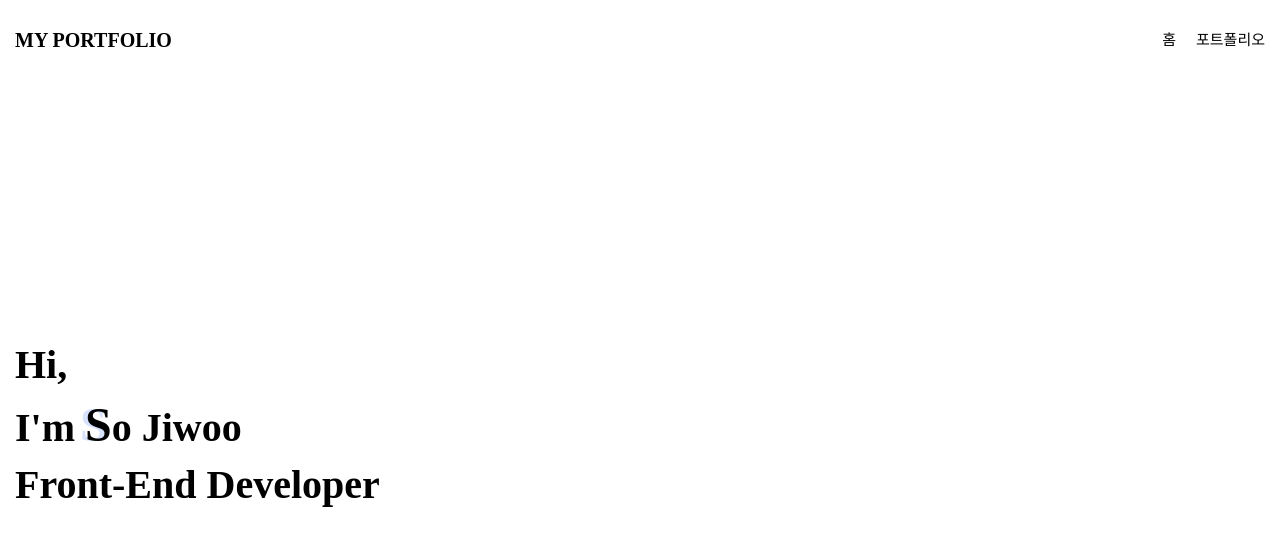
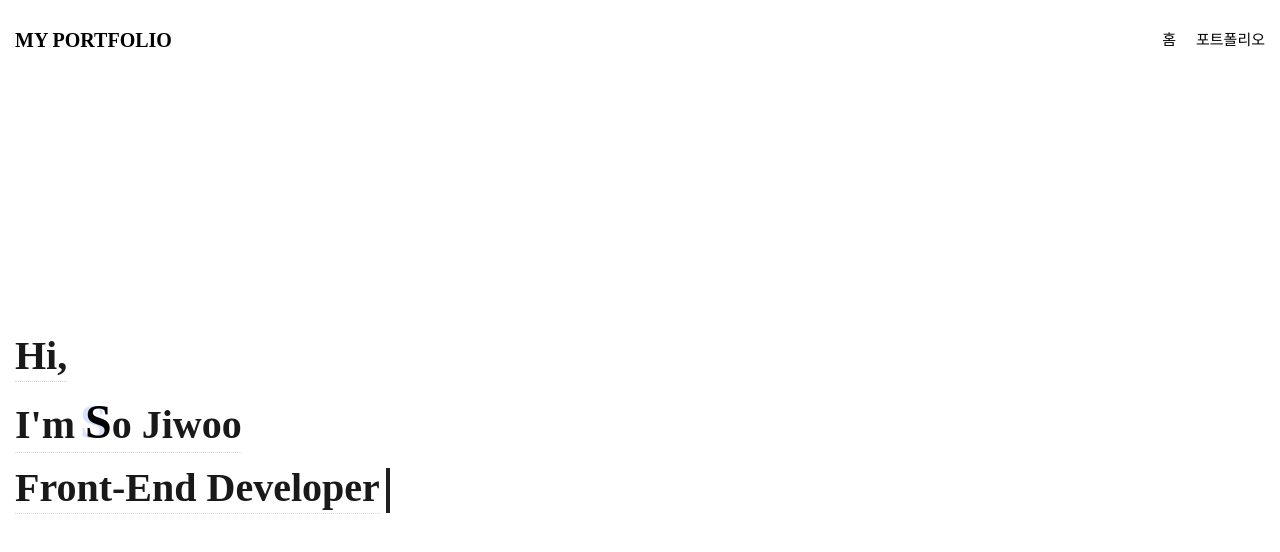
Before and after one commit to jiwooproity/next-portfolio-story, a Next.js app: page / in a window 1280 px wide. Shown: the top 552 px of the page. Built offline with nearby package versions, Linux system fonts and the light colour scheme; a web font is replaced by a local one.

Commit message:
메인화면 - Typing Effect 추가

```diff
--- a/pages/index.tsx
+++ b/pages/index.tsx
@@ -1,19 +1,48 @@
 import Layout from "@/components/layout/Layout";
+import { useEffect, useState } from "react";
 
 export default function Home() {
+  const [text, setText] = useState<string[]>(["", "", "", "", ""]);
+  const [lineIndex, setLineIndex] = useState<number>(0);
+  const typingText: string[] = ["Hi,", "I'm", "S", "o Jiwoo", "Front-End Developer"];
+
+  useEffect(() => {
+    let arrIndex = 0;
+    let textIndex = 0;
+    let nowText = text;
+    let textQueue = typingText;
+
+    const interval = setInterval(() => {
+      if (arrIndex < text.length && textIndex < textQueue[arrIndex].length) {
+        nowText[arrIndex] = nowText[arrIndex] + textQueue[arrIndex][textIndex];
+        textIndex++;
+      } else if (arrIndex < text.length) {
+        textIndex = 0;
+        arrIndex++;
+        setLineIndex(arrIndex);
+      } else {
+        clearInterval(interval);
+      }
+
+      setText([...nowText]);
+    }, 100);
+
+    return () => {
+      clearInterval(interval);
+    };
+  }, []);
+
   return (
     <>
       <Layout center={true}>
         <div className="home_inner-wrapper">
           <div className="home_title-wrapper">
-            <h1 className="home_title">Hi,</h1>
-            <h1 className="home_title">
-              I&apos;m <span className="home_emphasize_title">S</span>o Jiwoo
+            <h1 className={`home_title ${lineIndex === 0 ? "typing" : ""}`}>{text[0]}</h1>
+            <h1 className={`home_title ${lineIndex > 0 && lineIndex < 4 ? "typing" : ""}`}>
+              {text[1]} <span className="home_emphasize_title">{text[2]}</span>
+              {text[3]}
             </h1>
-            <h1 className="home_title">Front-End Developer</h1>
-            {/* <button className="home_portfolio_button" onClick={onGoPortfolio}>
-              PORTFOLIO
-            </button> */}
+            <h1 className={`home_title ${lineIndex >= 4 ? "typing" : ""}`}>{text[4]}</h1>
           </div>
         </div>
       </Layout>
--- a/styles/home.scss
+++ b/styles/home.scss
@@ -14,11 +14,40 @@
   align-items: flex-start;
 }
 
+@keyframes typingAnimation {
+  0% {
+    opacity: 0;
+  }
+  100% {
+    opacity: 1;
+  }
+}
+
 .home_title {
   font-size: 40px;
   line-height: 40px;
+  margin: 0px 0px 15px 0px;
+  padding: 0px 0px 5px 0px;
+  position: relative;
 
-  margin: 0px 0px 15px 0px;
+  border-bottom: 1px dotted rgba(54, 54, 54, 0.2);
+
+  &.typing {
+    &::after {
+      content: "";
+      width: 4px;
+      height: 100%;
+      position: absolute;
+      top: 0px;
+      right: -10px;
+
+      background-color: rgba(0, 0, 0, 0.9);
+
+      animation: 1s infinite typingAnimation;
+    }
+  }
+
+  color: rgba(0, 0, 0, 0.9);
 }
 
 .home_emphasize_title {
@@ -43,7 +72,3 @@
 
   cursor: pointer;
 }
-
-/* .home_portfolio_button:hover {
-  background-color: var(--main-button-color);
-} */
```
Also changed, not shown: type/portfolio/index.ts (+4 -4 lines).
